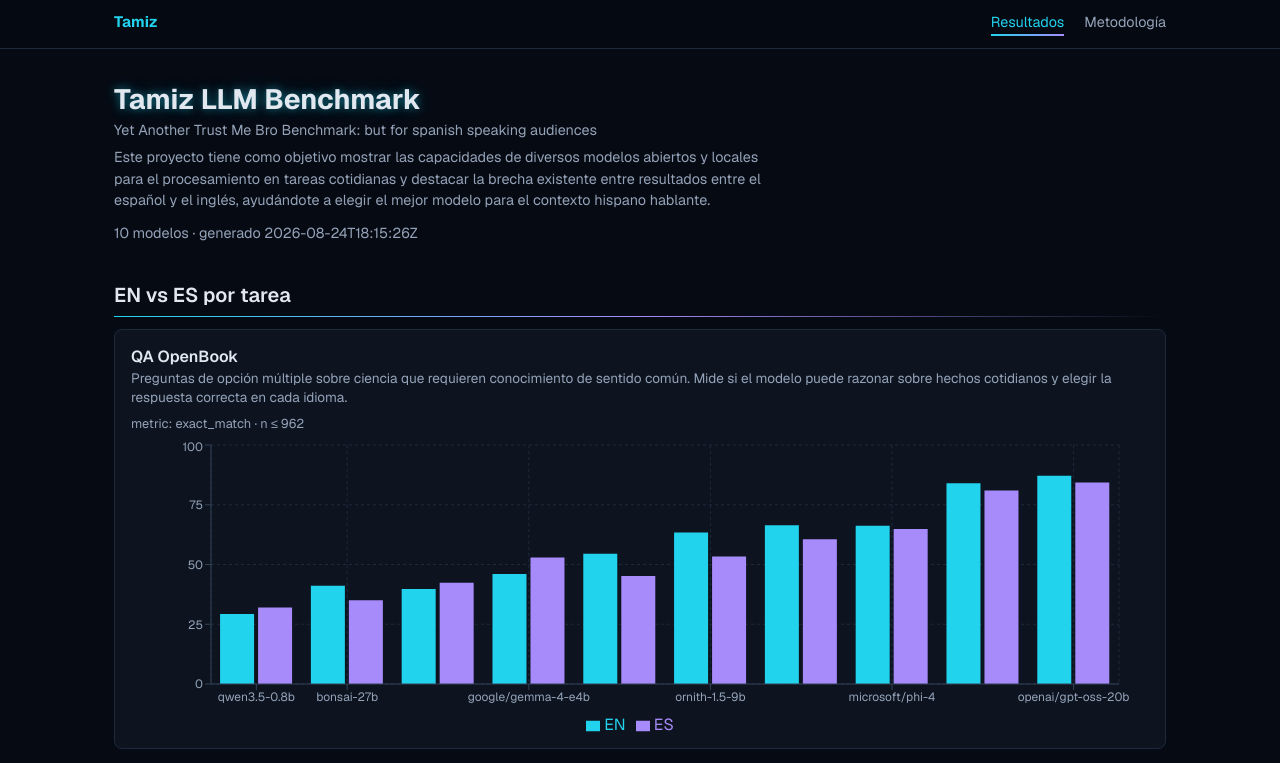
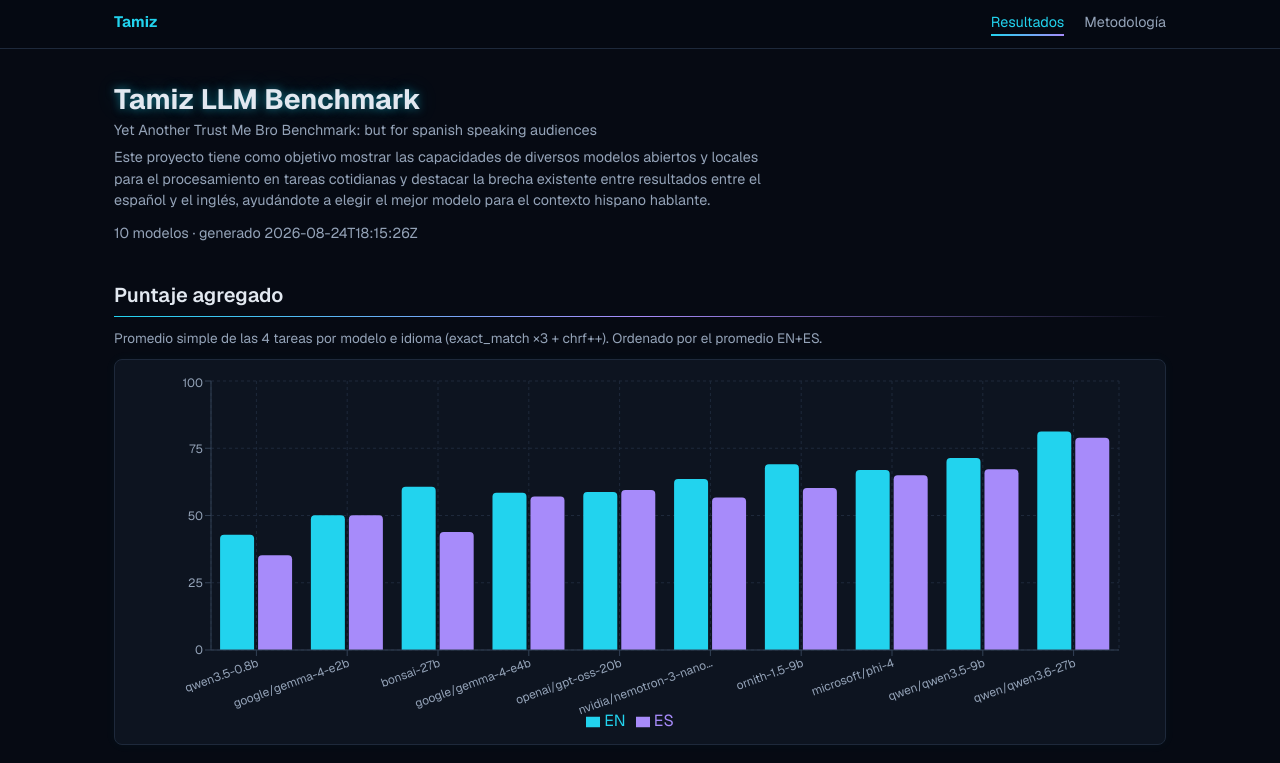
Before and after one commit to 3zcurdia/tamiz, a Next.js app in the folder site/: page / in a window 1280 px wide. Shown: the top 763 px of the page. Built offline with nearby package versions, Linux system fonts and the light colour scheme.

Commit message:
Add overall score chart and speed vs accuracy

```diff
--- /dev/null
+++ b/site/app/components/OverallScoreChart.tsx
@@ -0,0 +1,85 @@
+"use client";
+
+import {
+  BarChart,
+  Bar,
+  XAxis,
+  YAxis,
+  CartesianGrid,
+  Tooltip,
+  Legend,
+  ResponsiveContainer,
+} from "recharts";
+
+interface ScoreRecord {
+  model: string;
+  lang: string;
+  score: number;
+}
+
+const COLORS = { en: "#22d3ee", es: "#a78bfa" };
+
+function mean(scores: number[]) {
+  if (scores.length === 0) return null;
+  return scores.reduce((a, b) => a + b, 0) / scores.length;
+}
+
+export function OverallScoreChart({ records }: { records: ScoreRecord[] }) {
+  const models = [...new Set(records.map((r) => r.model))].sort();
+
+  const data = models
+    .map((model) => {
+      const en = mean(
+        records.filter((r) => r.model === model && r.lang === "en").map((r) => r.score)
+      );
+      const es = mean(
+        records.filter((r) => r.model === model && r.lang === "es").map((r) => r.score)
+      );
+      return {
+        model: shortModel(model),
+        fullModel: model,
+        en,
+        es,
+      };
+    })
+    .filter((d) => d.en !== null || d.es !== null)
+    .sort((a, b) => {
+      const avgA = ((a.en ?? 0) + (a.es ?? 0)) / 2;
+      const avgB = ((b.en ?? 0) + (b.es ?? 0)) / 2;
+      return avgA - avgB;
+    });
+
+  return (
+    <div className="chart-card">
+      <ResponsiveContainer width="100%" height={360}>
+        <BarChart data={data} margin={{ top: 5, right: 30, left: 20, bottom: 5 }}>
+          <CartesianGrid strokeDasharray="3 3" stroke="#1e293b" />
+          <XAxis
+            dataKey="model"
+            tick={{ fontSize: 12, fill: "#94a3b8" }}
+            stroke="#334155"
+            interval={0}
+            angle={-20}
+            textAnchor="end"
+            height={60}
+          />
+          <YAxis domain={[0, 100]} tick={{ fontSize: 12, fill: "#94a3b8" }} stroke="#334155" />
+          <Tooltip
+            contentStyle={{ backgroundColor: "#0d1420", border: "1px solid #22d3ee", borderRadius: "8px" }}
+            labelStyle={{ color: "#22d3ee" }}
+            itemStyle={{ color: "#e2e8f0" }}
+            cursor={{ fill: "rgba(34, 211, 238, 0.08)" }}
+          />
+          <Legend />
+          <Bar dataKey="en" fill={COLORS.en} name="EN" radius={[4, 4, 0, 0]} />
+          <Bar dataKey="es" fill={COLORS.es} name="ES" radius={[4, 4, 0, 0]} />
+        </BarChart>
+      </ResponsiveContainer>
+    </div>
+  );
+}
+
+function shortModel(model: string) {
+  if (model.length > 24) return model.slice(0, 22) + "…";
+  return model;
+}
--- /dev/null
+++ b/site/app/components/SpeedVsAccuracyChart.tsx
@@ -0,0 +1,119 @@
+"use client";
+
+import {
+  ScatterChart,
+  Scatter,
+  XAxis,
+  YAxis,
+  CartesianGrid,
+  Tooltip,
+  Legend,
+  ResponsiveContainer,
+} from "recharts";
+
+interface ScoreRecord {
+  model: string;
+  lang: string;
+  score: number;
+  avg_tokens_per_second: number | null;
+}
+
+interface Point {
+  model: string;
+  lang: "en" | "es";
+  tps: number;
+  score: number;
+}
+
+const COLORS = { en: "#22d3ee", es: "#a78bfa" };
+
+function buildSeries(records: ScoreRecord[], lang: "en" | "es"): Point[] {
+  const models = [...new Set(records.map((r) => r.model))].sort();
+  return models
+    .map((model) => {
+      const rows = records.filter(
+        (r) => r.model === model && r.lang === lang && r.avg_tokens_per_second != null
+      );
+      if (rows.length === 0) return null;
+      const tps =
+        rows.reduce((a, r) => a + (r.avg_tokens_per_second as number), 0) / rows.length;
+      const score = rows.reduce((a, r) => a + r.score, 0) / rows.length;
+      return { model, lang, tps: Math.round(tps * 10) / 10, score: Math.round(score * 10) / 10 };
+    })
+    .filter((p): p is Point => p !== null);
+}
+
+export function SpeedVsAccuracyChart({ records }: { records: ScoreRecord[] }) {
+  const enData = buildSeries(records, "en");
+  const esData = buildSeries(records, "es");
+
+  return (
+    <div className="chart-card">
+      <ResponsiveContainer width="100%" height={360}>
+        <ScatterChart margin={{ top: 5, right: 30, left: 20, bottom: 15 }}>
+          <CartesianGrid strokeDasharray="3 3" stroke="#1e293b" />
+          <XAxis
+            type="number"
+            dataKey="tps"
+            name="tok/s"
+            tick={{ fontSize: 12, fill: "#94a3b8" }}
+            stroke="#334155"
+            label={{
+              value: "tokens/segundo (promedio)",
+              position: "insideBottom",
+              offset: -10,
+              fill: "#94a3b8",
+              fontSize: 12,
+            }}
+          />
+          <YAxis
+            type="number"
+            dataKey="score"
+            domain={[0, 100]}
+            tick={{ fontSize: 12, fill: "#94a3b8" }}
+            stroke="#334155"
+            label={{
+              value: "Puntaje agregado",
+              angle: -90,
+              position: "insideLeft",
+              fill: "#94a3b8",
+              fontSize: 12,
+            }}
+          />
+          <Tooltip content={<SpeedAccuracyTooltip />} cursor={{ strokeDasharray: "3 3", stroke: "#334155" }} />
+          <Legend />
+          <Scatter name="EN" data={enData} fill={COLORS.en} />
+          <Scatter name="ES" data={esData} fill={COLORS.es} />
+        </ScatterChart>
+      </ResponsiveContainer>
+    </div>
+  );
+}
+
+function SpeedAccuracyTooltip({
+  active,
+  payload,
+}: {
+  active?: boolean;
+  payload?: Array<{ payload: Point }>;
+}) {
+  if (!active || !payload || payload.length === 0) return null;
+  const point = payload[0].payload;
+  return (
+    <div
+      style={{
+        backgroundColor: "#0d1420",
+        border: `1px solid ${point.lang === "en" ? COLORS.en : COLORS.es}`,
+        borderRadius: "8px",
+        padding: "8px 12px",
+        color: "#e2e8f0",
+      }}
+    >
+      <p style={{ fontWeight: 600 }}>
+        {point.model} ({point.lang.toUpperCase()})
+      </p>
+      <p>{point.tps.toFixed(1)} tok/s</p>
+      <p>puntaje: {point.score.toFixed(1)}</p>
+    </div>
+  );
+}
--- a/site/app/page.tsx
+++ b/site/app/page.tsx
@@ -3,6 +3,8 @@ import { EnVsEsChart } from "./components/EnVsEsChart";
 import { SpanishGapChart } from "./components/SpanishGapChart";
 import { ModelBreakdown } from "./components/ModelBreakdown";
 import { ScoresTable } from "./components/ScoresTable";
+import { OverallScoreChart } from "./components/OverallScoreChart";
+import { SpeedVsAccuracyChart } from "./components/SpeedVsAccuracyChart";
 
 const TASKS = ["qa_openbook", "commonsense_copa", "categorize", "translate"] as const;
 const TASK_LABELS: Record<string, string> = {
@@ -66,6 +68,15 @@ export default function Home() {
       {hasData && (
         <>
           <section>
+            <h2>Puntaje agregado</h2>
+            <p className="note">
+              Promedio simple de las 4 tareas por modelo e idioma (exact_match ×3 + chrf++).
+              Ordenado por el promedio EN+ES.
+            </p>
+            <OverallScoreChart records={records} />
+          </section>
+
+          <section>
             <h2>EN vs ES por tarea</h2>
             {TASKS.map((task) => {
               const taskRecords = records.filter((r) => r.task === task);
@@ -91,6 +102,15 @@ export default function Home() {
           </section>
 
           <section>
+            <h2>Velocidad vs precisión</h2>
+            <p className="note">
+              Cada punto es un modelo e idioma: tokens/segundo promedio (x) contra puntaje
+              agregado (y). Arriba a la izquierda = rápido y preciso.
+            </p>
+            <SpeedVsAccuracyChart records={records} />
+          </section>
+
+          <section>
             <h2>Desglose por modelo</h2>
             {models.map((model) => (
               <ModelBreakdown
```
